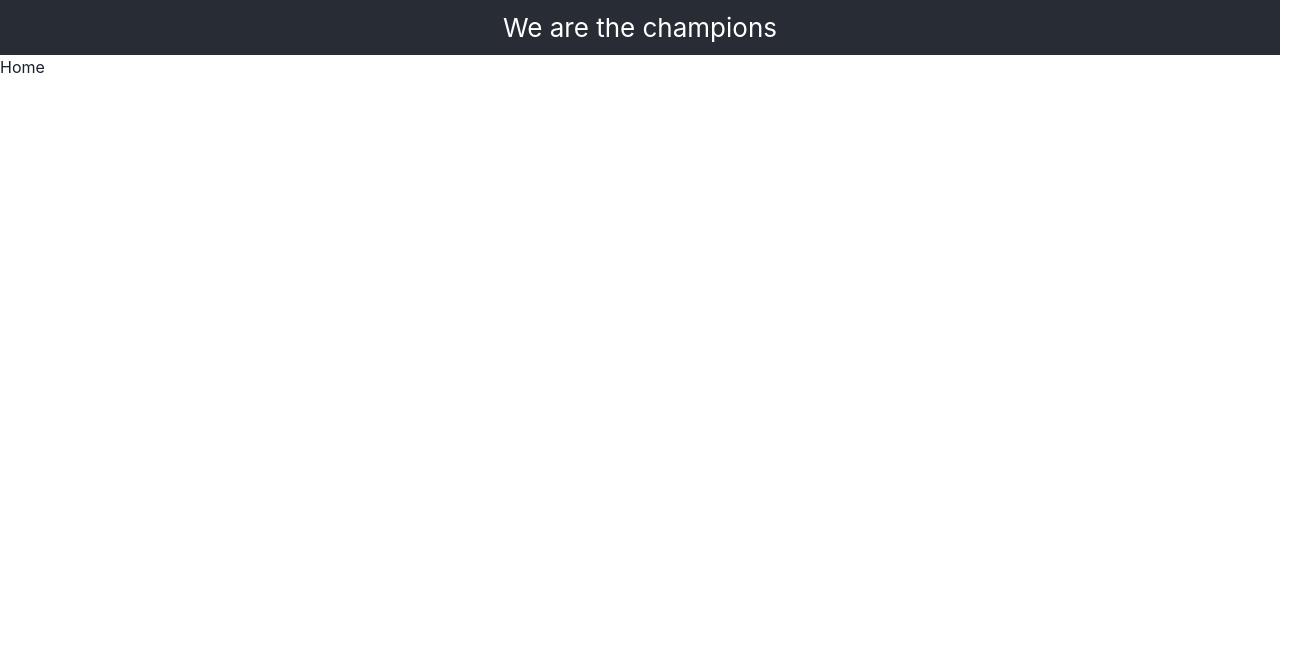
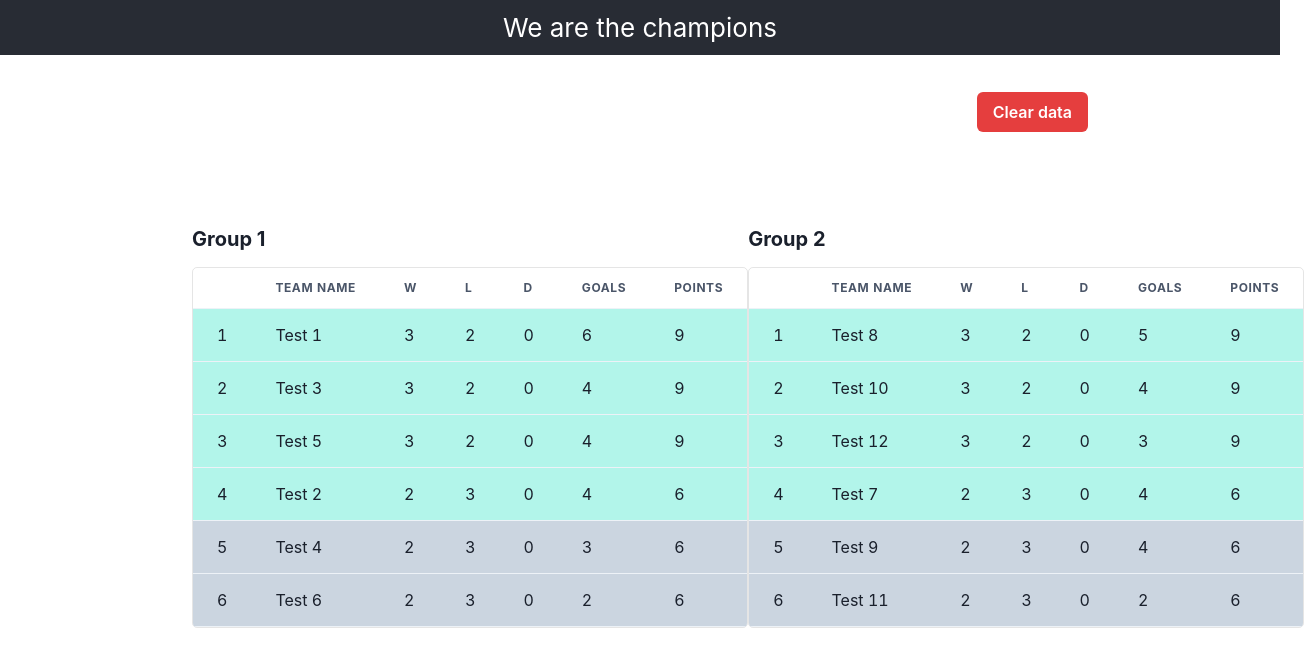
Before and after one commit to jerrylchong/we-are-the-champs-frontend, a React (Create React App) app: page / in a window 1280 px wide. Shown: the top 666 px of the page, 1304 px wide, since content can reach past the window. Built offline with nearby package versions, Linux system fonts and the light colour scheme.

Commit message:
Add homepage ui

```diff
--- a/src/home/Homepage.css
+++ b/src/home/Homepage.css
@@ -0,0 +1,25 @@
+.Homepage {
+  width: 100%;
+  padding: 0 15%;
+  display: flex;
+  flex-direction: column;
+  align-items: center;
+  justify-content: center;
+  position: relative;
+}
+
+.Homepage-clear-btn-row {
+  width: 100%;
+  display: flex;
+  justify-content: flex-end;
+  position: absolute;
+  top: 5%;
+  right: 15%;
+}
+
+.Homepage-group-standings {
+  width: 100%;
+  display: flex;
+  align-items: center;
+  justify-content: space-between;
+}
--- a/src/home/Homepage.js
+++ b/src/home/Homepage.js
@@ -1,8 +1,206 @@
+import { Button, Heading } from "@chakra-ui/react";
 import React from "react";
+import Empty from "./components/Empty";
+import StandingsTable from "./components/StandingsTable";
 import "./Homepage.css";
 
 const Homepage = () => {
-  return <div>Home</div>;
+  const records = [
+    {
+      _id: "631ae4fc9a860a5ab7d826b0",
+      number: 1,
+      teams: [
+        {
+          _id: "631ae4fc9a860a5ab7d826b4",
+          name: "Test 1",
+          registrationDate: "2021-12-31T16:00:00.000Z",
+          groupNo: 1,
+          wins: 3,
+          losses: 2,
+          draws: 0,
+          goals: 6,
+          points: 9,
+          alternatePoints: 17,
+          __v: 0,
+        },
+        {
+          _id: "631ae4fd9a860a5ab7d826bc",
+          name: "Test 3",
+          registrationDate: "2022-02-28T16:00:00.000Z",
+          groupNo: 1,
+          wins: 3,
+          losses: 2,
+          draws: 0,
+          goals: 4,
+          points: 9,
+          alternatePoints: 17,
+          __v: 0,
+        },
+        {
+          _id: "631ae4fd9a860a5ab7d826c4",
+          name: "Test 5",
+          registrationDate: "2022-04-30T16:00:00.000Z",
+          groupNo: 1,
+          wins: 3,
+          losses: 2,
+          draws: 0,
+          goals: 4,
+          points: 9,
+          alternatePoints: 17,
+          __v: 0,
+        },
+        {
+          _id: "631ae4fc9a860a5ab7d826b8",
+          name: "Test 2",
+          registrationDate: "2022-01-31T16:00:00.000Z",
+          groupNo: 1,
+          wins: 2,
+          losses: 3,
+          draws: 0,
+          goals: 4,
+          points: 6,
+          alternatePoints: 13,
+          __v: 0,
+        },
+        {
+          _id: "631ae4fd9a860a5ab7d826c0",
+          name: "Test 4",
+          registrationDate: "2022-03-31T16:00:00.000Z",
+          groupNo: 1,
+          wins: 2,
+          losses: 3,
+          draws: 0,
+          goals: 3,
+          points: 6,
+          alternatePoints: 13,
+          __v: 0,
+        },
+        {
+          _id: "631ae4fd9a860a5ab7d826c8",
+          name: "Test 6",
+          registrationDate: "2022-05-31T16:00:00.000Z",
+          groupNo: 1,
+          wins: 2,
+          losses: 3,
+          draws: 0,
+          goals: 2,
+          points: 6,
+          alternatePoints: 13,
+          __v: 0,
+        },
+      ],
+      __v: 36,
+    },
+    {
+      _id: "631ae4fc9a860a5ab7d826b2",
+      number: 2,
+      teams: [
+        {
+          _id: "631ae4fe9a860a5ab7d826d0",
+          name: "Test 8",
+          registrationDate: "2022-07-31T16:00:00.000Z",
+          groupNo: 2,
+          wins: 3,
+          losses: 2,
+          draws: 0,
+          goals: 5,
+          points: 9,
+          alternatePoints: 17,
+          __v: 0,
+        },
+        {
+          _id: "631ae4fe9a860a5ab7d826d8",
+          name: "Test 10",
+          registrationDate: "2022-09-30T16:00:00.000Z",
+          groupNo: 2,
+          wins: 3,
+          losses: 2,
+          draws: 0,
+          goals: 4,
+          points: 9,
+          alternatePoints: 17,
+          __v: 0,
+        },
+        {
+          _id: "631ae4fe9a860a5ab7d826e0",
+          name: "Test 12",
+          registrationDate: "2022-11-30T16:00:00.000Z",
+          groupNo: 2,
+          wins: 3,
+          losses: 2,
+          draws: 0,
+          goals: 3,
+          points: 9,
+          alternatePoints: 17,
+          __v: 0,
+        },
+        {
+          _id: "631ae4fd9a860a5ab7d826cc",
+          name: "Test 7",
+          registrationDate: "2022-06-30T16:00:00.000Z",
+          groupNo: 2,
+          wins: 2,
+          losses: 3,
+          draws: 0,
+          goals: 4,
+          points: 6,
+          alternatePoints: 13,
+          __v: 0,
+        },
+        {
+          _id: "631ae4fe9a860a5ab7d826d4",
+          name: "Test 9",
+          registrationDate: "2022-08-31T16:00:00.000Z",
+          groupNo: 2,
+          wins: 2,
+          losses: 3,
+          draws: 0,
+          goals: 4,
+          points: 6,
+          alternatePoints: 13,
+          __v: 0,
+        },
+        {
+          _id: "631ae4fe9a860a5ab7d826dc",
+          name: "Test 11",
+          registrationDate: "2022-10-31T16:00:00.000Z",
+          groupNo: 2,
+          wins: 2,
+          losses: 3,
+          draws: 0,
+          goals: 2,
+          points: 6,
+          alternatePoints: 13,
+          __v: 0,
+        },
+      ],
+      __v: 36,
+    },
+  ];
+
+  return (
+    <div className="Homepage">
+      {records.length > 0 ? (
+        <>
+          <span className="Homepage-clear-btn-row">
+            <Button colorScheme="red">Clear data</Button>
+          </span>
+          <div className="Homepage-group-standings">
+            {records.map((g) => (
+              <div>
+                <Heading size="md" sx={{ marginBottom: "1rem" }}>
+                  Group {g.number}
+                </Heading>
+                <StandingsTable teams={g.teams} />
+              </div>
+            ))}
+          </div>
+        </>
+      ) : (
+        <Empty />
+      )}
+    </div>
+  );
 };
 
 export default Homepage;
--- /dev/null
+++ b/src/home/components/Empty.css
@@ -0,0 +1,11 @@
+.Home-empty {
+  display: flex;
+  flex-direction: column;
+  align-items: center;
+  justify-content: center;
+  padding-bottom: 5vh;
+}
+
+.Home-empty-btn {
+  margin-top: 1rem;
+}
--- /dev/null
+++ b/src/home/components/Empty.js
@@ -0,0 +1,23 @@
+import React from "react";
+import { Text } from "@chakra-ui/react";
+import { Button } from "@chakra-ui/react";
+
+import { ReactComponent as NoData } from "../../assets/no-data.svg";
+import "./Empty.css";
+
+const Empty = () => {
+  return (
+    <div className="Home-empty">
+      <NoData
+        width="auto"
+        height="40vh"
+        opacity={0.5}
+        filter="grayscale(100%)"
+      />
+      <Text>No teams were found</Text>
+      <Button className="Home-empty-btn">Add teams</Button>
+    </div>
+  );
+};
+
+export default Empty;
--- /dev/null
+++ b/src/home/components/StandingsTable.js
@@ -0,0 +1,55 @@
+import React from "react";
+import {
+  Table,
+  Thead,
+  Tbody,
+  // Tfoot,
+  Tr,
+  Th,
+  Td,
+  // TableCaption,
+  TableContainer,
+} from "@chakra-ui/react";
+
+const NUMBER_OF_QUALIFIED_TEAMS = 4;
+
+const StandingsTable = ({ teams }) => {
+  return (
+    <TableContainer
+      sx={{ border: "1px solid rgba(0,0,0,0.1)", borderRadius: "5px" }}
+    >
+      <Table>
+        <Thead>
+          <Tr>
+            <Th></Th>
+            <Th>Team name</Th>
+            <Th>W</Th>
+            <Th>L</Th>
+            <Th>D</Th>
+            <Th>Goals</Th>
+            <Th>Points</Th>
+          </Tr>
+        </Thead>
+        <Tbody>
+          {teams.map((t, index) => (
+            <Tr
+              bgColor={
+                index < NUMBER_OF_QUALIFIED_TEAMS ? "teal.100" : "gray.300"
+              }
+            >
+              <Td>{index + 1}</Td>
+              <Td>{t.name}</Td>
+              <Td>{t.wins}</Td>
+              <Td>{t.losses}</Td>
+              <Td>{t.draws}</Td>
+              <Td>{t.goals}</Td>
+              <Td>{t.points}</Td>
+            </Tr>
+          ))}
+        </Tbody>
+      </Table>
+    </TableContainer>
+  );
+};
+
+export default StandingsTable;
```
Also changed, not shown: src/assets/no-data.svg (added).
